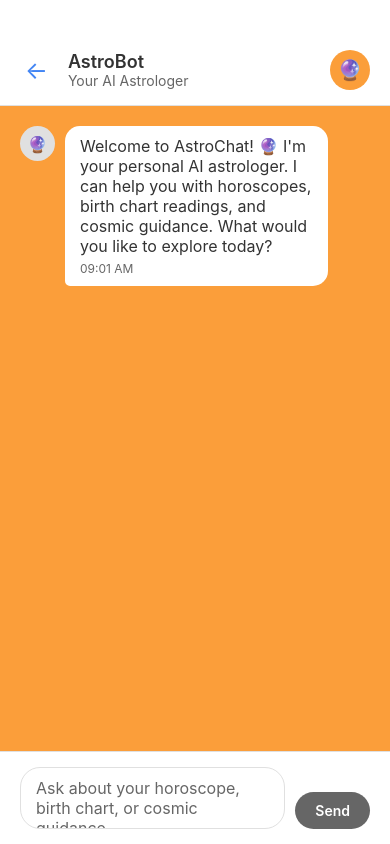
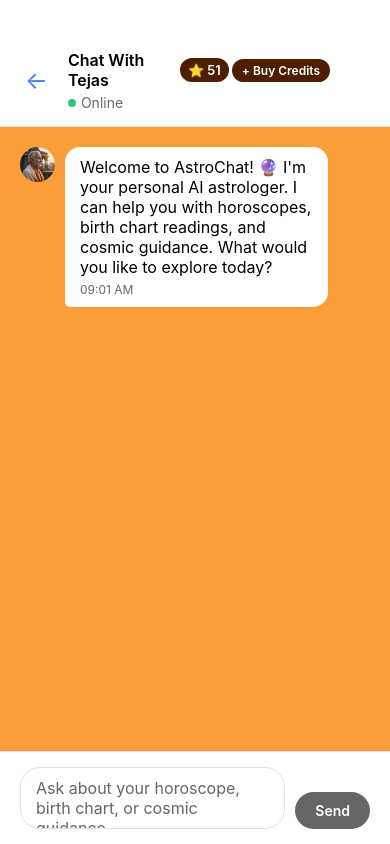
Before and after one commit to princegupta04/tejas, a React Native app: screen /ChatBot in a window 390 px wide. Built offline with nearby package versions, Linux system fonts and the light colour scheme.

Commit message:
Add bot icon and update ChatBotScreen layout for improved UI

```diff
--- a/src/screens/ChatBotScreen.js
+++ b/src/screens/ChatBotScreen.js
@@ -7,7 +7,8 @@ import {
   StyleSheet,
   FlatList,
   KeyboardAvoidingView,
-  Platform
+  Platform,
+  Image
 } from 'react-native';
 import { globalStyles, colors } from '../styles/globalStyles';
 
@@ -81,7 +82,11 @@ const ChatBotScreen = ({ navigation }) => {
     ]}>
       {item.isBot && (
         <View style={styles.botAvatar}>
-          <Text style={styles.botAvatarText}>🔮</Text>
+          <Image
+            source={require('../../assets/bot-icon.png')}
+            style={styles.botAvatarImage}
+            resizeMode="cover"
+          />
         </View>
       )}
       <View style={[
@@ -128,11 +133,19 @@ const ChatBotScreen = ({ navigation }) => {
           <Text style={styles.backButtonText}>←</Text>
         </TouchableOpacity>
         <View style={styles.headerInfo}>
-          <Text style={styles.headerTitle}>AstroBot</Text>
-          <Text style={styles.headerSubtitle}>Your AI Astrologer</Text>
-        </View>
-        <View style={styles.headerAvatar}>
-          <Text style={styles.headerAvatarText}>🔮</Text>
+          <View style={styles.titleRow}>
+            <Text style={styles.headerTitle}>Chat With Tejas</Text>
+            <View style={styles.creditsButton}>
+              <Text style={styles.creditsText}>⭐ 51</Text>
+            </View>
+            <TouchableOpacity style={styles.buyCreditsButton}>
+              <Text style={styles.buyCreditsText}>+ Buy Credits</Text>
+            </TouchableOpacity>
+          </View>
+          <View style={styles.onlineContainer}>
+            <View style={styles.onlineDot} />
+            <Text style={styles.onlineText}>Online</Text>
+          </View>
         </View>
       </View>
 
@@ -189,26 +202,63 @@ const styles = StyleSheet.create({
   headerInfo: {
     flex: 1,
     marginLeft: 15,
+    marginRight: 5,
+  },
+  titleRow: {
+    flexDirection: 'row',
+    alignItems: 'center',
+    marginBottom: 4,
+    flexWrap: 'nowrap',
+    justifyContent: 'flex-start',
   },
   headerTitle: {
-    fontSize: 18,
+    fontSize: 16,
     fontWeight: '600',
     color: colors.text,
+    marginRight: 8,
+    flexShrink: 1,
+    maxWidth: '35%',
   },
-  headerSubtitle: {
+  onlineContainer: {
+    flexDirection: 'row',
+    alignItems: 'center',
+  },
+  onlineDot: {
+    width: 8,
+    height: 8,
+    borderRadius: 4,
+    backgroundColor: '#2ECC71',
+    marginRight: 5,
+  },
+  onlineText: {
     fontSize: 14,
     color: colors.gray,
   },
-  headerAvatar: {
-    width: 40,
-    height: 40,
-    borderRadius: 20,
-    backgroundColor: colors.background,
-    justifyContent: 'center',
-    alignItems: 'center',
+  creditsButton: {
+    backgroundColor: '#4D1E00',
+    paddingHorizontal: 8,
+    paddingVertical: 4,
+    borderRadius: 12,
+    marginRight: 3,
+    flexShrink: 0,
   },
-  headerAvatarText: {
-    fontSize: 20,
+  creditsText: {
+    color: '#FFFFFF',
+    fontWeight: '600',
+    fontSize: 13,
+  },
+  buyCreditsButton: {
+    backgroundColor: '#4D1E00',
+    paddingHorizontal: 10,
+    paddingVertical: 4,
+    borderRadius: 12,
+    flexShrink: 0,
+  },
+  buyCreditsText: {
+    color: '#FFFFFF',
+    fontWeight: '600',
+    fontSize: 12,
+    textAlign: 'center',
   },
   messagesList: {
     flex: 1,
@@ -231,13 +281,12 @@ const styles = StyleSheet.create({
     width: 35,
     height: 35,
     borderRadius: 17.5,
-    backgroundColor: colors.lightGray,
-    justifyContent: 'center',
-    alignItems: 'center',
     marginRight: 10,
+    overflow: 'hidden',
   },
-  botAvatarText: {
-    fontSize: 16,
+  botAvatarImage: {
+    width: '100%',
+    height: '100%',
   },
   messageContent: {
     maxWidth: '75%',
--- a/src/styles/globalStyles.js
+++ b/src/styles/globalStyles.js
@@ -3,7 +3,7 @@ import { StyleSheet } from 'react-native';
 export const colors = {
   background: '#FB9E3A', // Use a solid color for fallback/background
   primary: '#4285F4', // App blue
-  text: '#333333',
+  text: '#000000',
   white: '#FFFFFF',
   gray: '#666666',
   lightGray: '#E0E0E0',
```
Also changed, not shown: assets/bot-icon.png (added).
